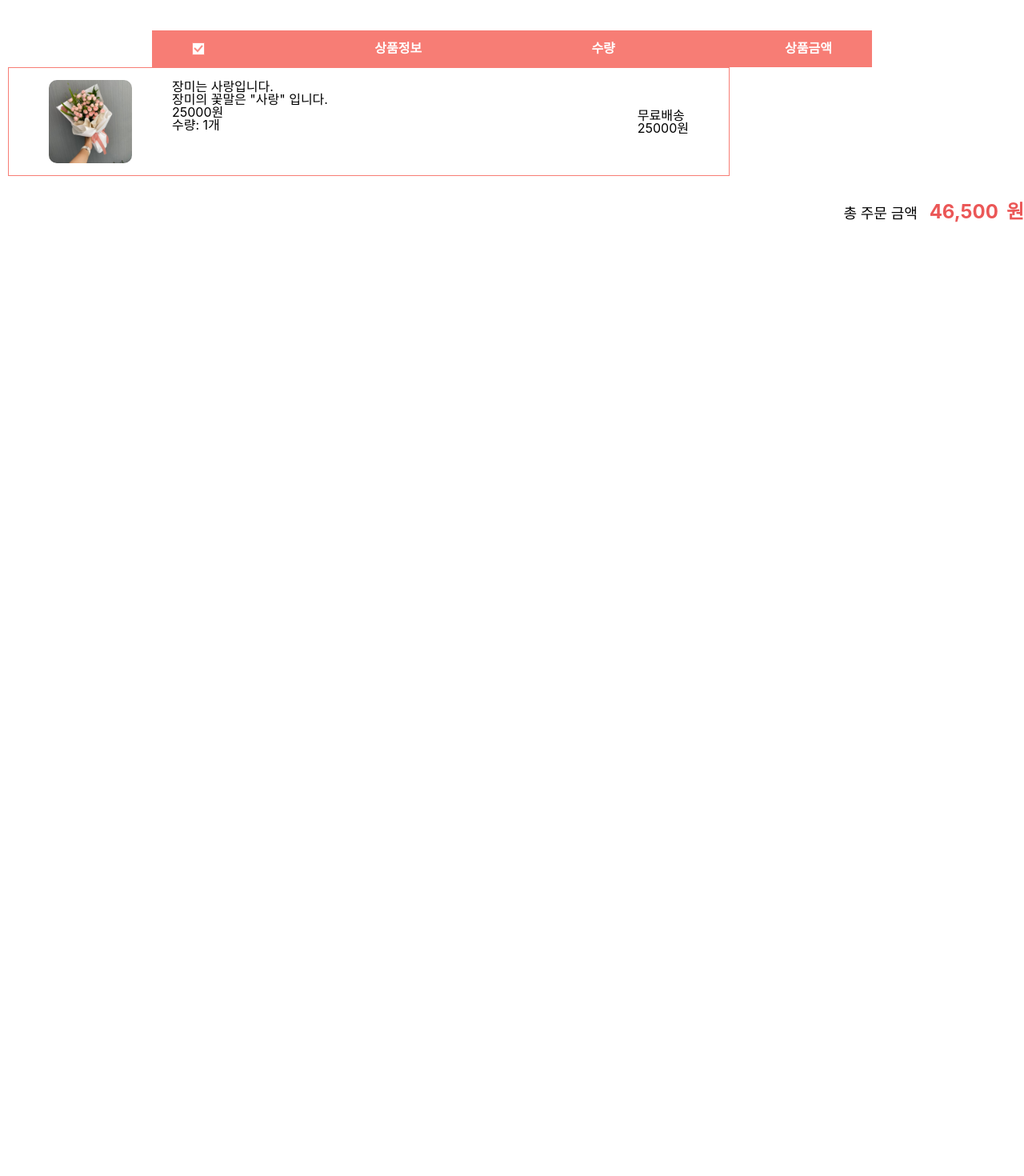
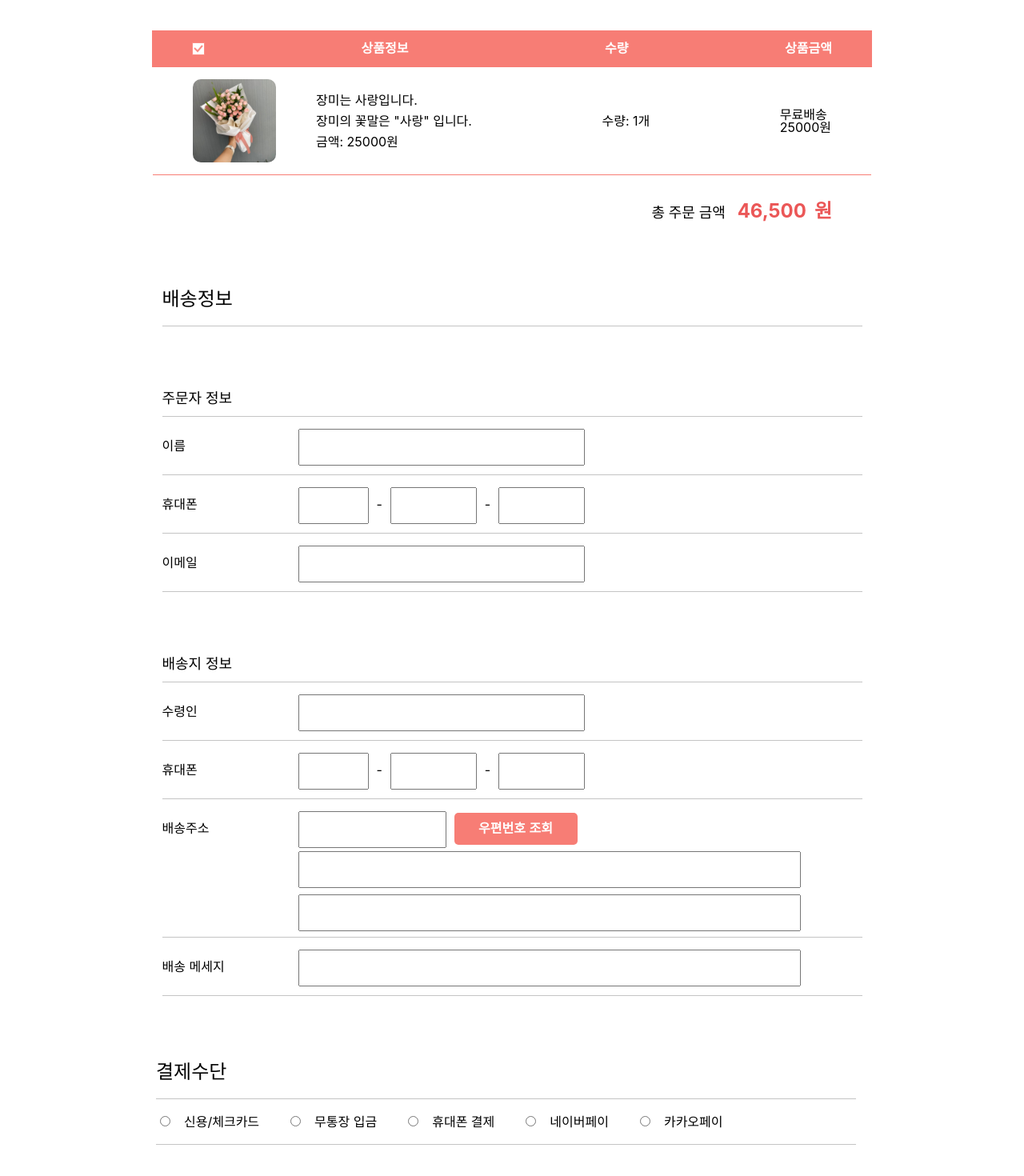
Before and after one commit to yoojin-park19/season_market, a React (Create React App) app: page /payment in a window 1280 px wide. Shown: the part 250-1720 px from the top of the page at 80% size. Before the commit the page ends 800 px from the top, so only its background shows below. Built offline with nearby package versions, Linux system fonts and the light colour scheme; a web font is replaced by a local one.

Commit message:
payment 화면 구현

```diff
--- /dev/null
+++ b/src/pages/Payment/components/PaymentBottom.jsx
@@ -0,0 +1,24 @@
+import styled from 'styled-components';
+import PaymentInfo from './PaymentInfo';
+import PaymentWay from './PaymentWay';
+const PaymentBottom = () => {
+  return (
+    <PaymentBottoms>
+      <PaymentInfo />
+      <div className="payWithCont">
+        <PaymentWay />
+      </div>
+    </PaymentBottoms>
+  );
+};
+
+const PaymentBottoms = styled.section`
+  width: 890px;
+  margin: 0 auto;
+  .payWithCont {
+    display: flex;
+    gap: 40px;
+    margin-bottom: 130px;
+  }
+`;
+export default PaymentBottom;
--- a/src/pages/Payment/components/PaymentHeader.jsx
+++ b/src/pages/Payment/components/PaymentHeader.jsx
@@ -6,7 +6,7 @@ const PaymentHeader = () => {
       <h1>주문/결제하기</h1>
       <div className="barMenu">
         <img src="./assets/check-fill-box.svg" alt="체크" />
-        <p>상품정보</p>
+        <p className="desDetail"> 상품정보</p>
         <p>수량</p>
         <p>상품금액</p>
       </div>
@@ -34,6 +34,9 @@ const PaymentHead = styled.section`
     padding: 15px 50px;
     color: #fff;
     font-weight: 700;
+    .desDetail {
+      margin-right: 50px;
+    }
   }
 `;
 export default PaymentHeader;
--- /dev/null
+++ b/src/pages/Payment/components/PaymentInfo.jsx
@@ -0,0 +1,152 @@
+import styled from 'styled-components';
+const PaymentInfo = () => {
+  return (
+    <PaymentInfos>
+      <form action="">
+        <h2>배송정보</h2>
+        <ul className="buyerInfo">
+          <li>
+            <h3>주문자 정보</h3>
+          </li>
+          <li className="name">
+            <span>이름</span>
+            <input type="text" />
+          </li>
+          <li className="cell-number">
+            <span>휴대폰</span>
+            <input type="number" />-
+            <input type="number" />-
+            <input type="number" />
+          </li>
+          <li className="email">
+            <span>이메일</span>
+            <input type="email" />
+          </li>
+        </ul>
+        <ul className="addressInfoCont">
+          <li>
+            <h3>배송지 정보</h3>
+          </li>
+          <li className="recipient">
+            <span>수령인</span>
+            <input type="text" />
+          </li>
+          <li className="rec-cell-number">
+            <span>휴대폰</span>
+            <input type="number" />-
+            <input type="number" />-
+            <input type="number" />
+          </li>
+          <li className="address">
+            <span>배송주소</span>
+            <input type="text" />
+            <button>우편번호 조회</button>
+            <div className="details">
+              <input type="text" />
+              <input type="text" />
+            </div>
+          </li>
+          <li className="message">
+            <span>배송 메세지</span>
+            <input type="text" />
+          </li>
+        </ul>
+      </form>
+    </PaymentInfos>
+  );
+};
+
+const PaymentInfos = styled.section`
+  width: 875px;
+  margin: 80px auto;
+  h2 {
+    padding-bottom: 18px;
+    margin-bottom: 40px;
+    border-bottom: 1px solid #c4c4c4;
+    font-size: 24px;
+    font-weight: 500;
+    line-height: 30px;
+  }
+  ul {
+    li {
+      line-height: 56px;
+      border-bottom: 1px solid #c4c4c4;
+      height: 56px;
+      padding: 8px 0;
+      h3 {
+        display: block;
+        font-size: 18px;
+        font-weight: 500;
+        line-height: 83px;
+      }
+      input {
+        height: 40px;
+      }
+      span {
+        display: inline-block;
+        width: 170px;
+        font-size: 16px;
+        font-weight: 400;
+        line-height: 20px;
+      }
+    }
+    .address {
+      border: none;
+      margin-bottom: 100px;
+      button {
+        width: 154px;
+        height: 40px;
+        border-radius: 5px;
+        background: #f77d75;
+        color: #fff;
+        font-size: 16px;
+        font-weight: 700;
+        line-height: 20px;
+        margin-bottom: 8px;
+        border: none;
+        margin-left: 10px;
+      }
+      .details {
+        display: flex;
+        flex-direction: column;
+        margin-left: 170px;
+        input {
+          width: 620px;
+          height: 40px;
+          margin-bottom: 8px;
+        }
+      }
+    }
+  }
+  .buyerInfo {
+    margin-bottom: 40px;
+  }
+  .name,
+  .email,
+  .recipient {
+    input {
+      width: 350px;
+    }
+  }
+  .rec-cell-number,
+  .cell-number {
+    input {
+      width: 100px;
+      margin-left: 10px;
+      margin-right: 10px;
+      &:nth-child(2) {
+        width: 80px;
+        margin-left: 0px;
+        margin-right: 10px;
+      }
+    }
+  }
+  .message {
+    border-top: 1px solid #c4c4c4;
+    input {
+      height: 40px;
+      width: 620px;
+    }
+  }
+`;
+export default PaymentInfo;
--- a/src/pages/Payment/components/PaymentItems.jsx
+++ b/src/pages/Payment/components/PaymentItems.jsx
@@ -3,18 +3,20 @@ import styled from 'styled-components';
 const PaymentItems = () => {
   return (
     <PaymentItem>
+      <div className="contItem">
         <div className="contLeft">
           <img src="./assets/rose.jpeg" alt="상품 이미지" />
           <div className="desItem">
             <p>장미는 사랑입니다.</p>
             <p>장미의 꽃말은 "사랑" 입니다.</p>
-          <p>25000원</p>
-          <p>수량: 1개</p>
+            <p>금액: 25000원</p>
           </div>
         </div>
+        <p>수량: 1개</p>
         <div className="contRight">
           <p>무료배송</p>
           <p>25000원</p>
+        </div>
       </div>
     </PaymentItem>
   );
@@ -22,12 +24,15 @@ const PaymentItems = () => {
 
 const PaymentItem = styled.section`
   display: flex;
+  justify-content: center;
+  align-items: center;
+  .contItem {
+    display: flex;
     justify-content: space-between;
     align-items: center;
-  width: 800px;
+    width: 798px;
     padding: 15px 50px;
-  margin-left: 10px;
-  border: 1px solid #f77d75;
+    border-bottom: 1px solid #f77d75;
     img {
       width: 104px;
       height: 104px;
@@ -36,6 +41,15 @@ const PaymentItem = styled.section`
     }
     .contLeft {
       display: flex;
+      .desItem {
+        display: flex;
+        flex-direction: column;
+        justify-content: center;
+        align-items: start;
+        gap: 10px;
+        }
+      }
+    }
   }
 `;
 export default PaymentItems;
--- a/src/pages/Payment/components/PaymentTotalPrice.jsx
+++ b/src/pages/Payment/components/PaymentTotalPrice.jsx
@@ -1,4 +1,3 @@
-import { Link } from 'react-router-dom';
 import styled from 'styled-components';
 const PaymentTotalPrice = () => {
   return (
@@ -12,11 +11,14 @@ const PaymentTotalPrice = () => {
 };
 
 const PaymentTotalPrices = styled.section`
+  display: flex;
+  justify-content: center;
+  align-items: center;
   font-size: 18px;
   font-weight: 500;
   line-height: 23px;
   .totalPrice {
-    width: 1280px;
+    width: 800px;
     display: block;
     margin: 30px auto 0;
     text-align: end;
--- /dev/null
+++ b/src/pages/Payment/components/PaymentWay.jsx
@@ -0,0 +1,43 @@
+import styled from 'styled-components';
+const PaymentWay = () => {
+  return (
+    <Paymentways>
+      <h2>결제수단</h2>
+      <div className="paywithCont">
+        <input type="radio" id="credit" name="paywith" value="paywith" />
+        <label htmlFor="credit">신용/체크카드</label>
+        <input type="radio" id="bankbook" name="paywith" value="paywith" />
+        <label htmlFor="bankbook">무통장 입금</label>
+        <input type="radio" id="cellphone" name="paywith" value="paywith" />
+        <label htmlFor="cellphone">휴대폰 결제</label>
+        <input type="radio" id="naver" name="paywith" value="paywith" />
+        <label htmlFor="naver">네이버페이</label>
+        <input type="radio" id="kakao" name="paywith" value="paywith" />
+        <label htmlFor="kakao">카카오페이</label>
+      </div>
+    </Paymentways>
+  );
+};
+
+const Paymentways = styled.section`
+  width: 875px;
+  height: 108px;
+  h2 {
+    font-size: 24px;
+    font-weight: 500;
+    line-height: 30px;
+    margin-bottom: 18px;
+  }
+  .paywithCont {
+    border-bottom: 1px solid #c4c4c4;
+    border-top: 1px solid #c4c4c4;
+    padding: 18px 0;
+    label {
+      margin: 0 20px 0 10px;
+      line-height: 20px;
+      padding: 12px 10px 12px 0;
+      border: 4px solid transparent;
+    }
+  }
+`;
+export default PaymentWay;
--- a/src/pages/Payment/index.jsx
+++ b/src/pages/Payment/index.jsx
@@ -2,7 +2,7 @@ import HomeHeader from '../Home/components/HomeHeader';
 import PaymentHeader from './components/PaymentHeader';
 import PaymentItems from './components/PaymentItems';
 import PaymentTotalPrice from './components/PaymentTotalPrice';
-
+import PaymentBottom from './components/PaymentBottom';
 const PaymentIndexPage = () => {
   return (
     <>
@@ -10,6 +10,7 @@ const PaymentIndexPage = () => {
       <PaymentHeader />
       <PaymentItems />
       <PaymentTotalPrice />
+      <PaymentBottom />
     </>
   );
 };
```
Lines whose indentation alone changed are shown as unchanged.
